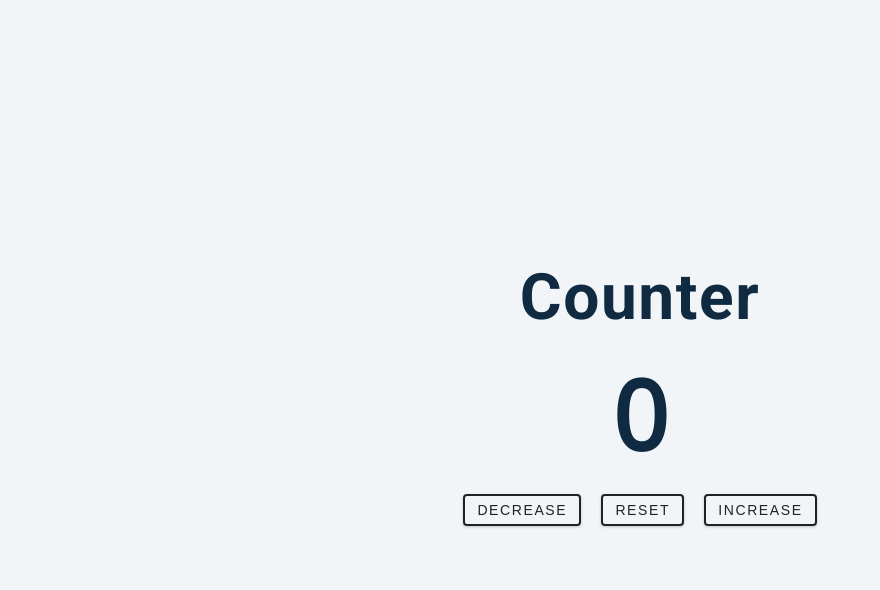
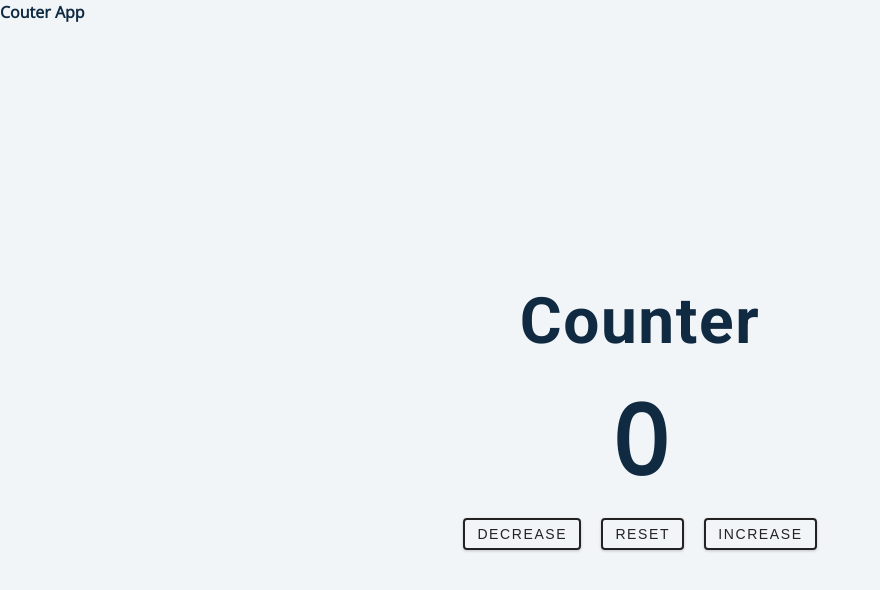
Before and after one commit to Gunjuzone/Counter, a plain HTML site: page index.html in a window 1280 px wide. Shown: the whole page, without its empty margins (0-880 px from the left). Drawn offline with nearby package versions, Linux system fonts and the light colour scheme.

Commit message:
Add Navbar to the html

```diff
--- a/index.html
+++ b/index.html
@@ -9,6 +9,11 @@
     <link rel="stylesheet" href="styles.css" />
   </head>
   <body>
+    <nav>
+      <div class="nav-center">
+        <h4>Couter App</h4>
+      </div>
+    </nav>
     <main>
       <div class="container">
         <h1>counter</h1>
```
